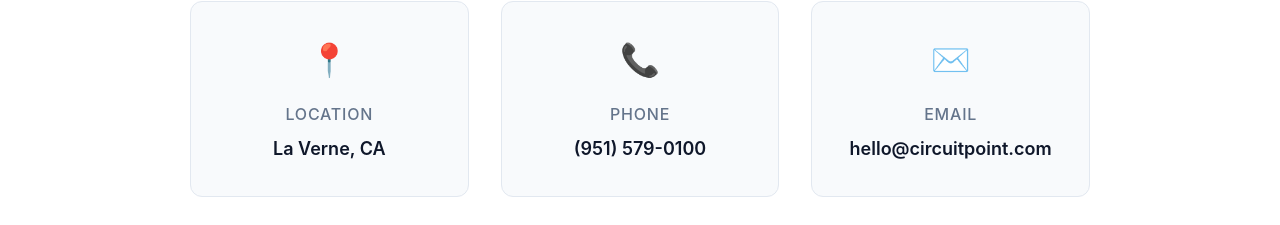
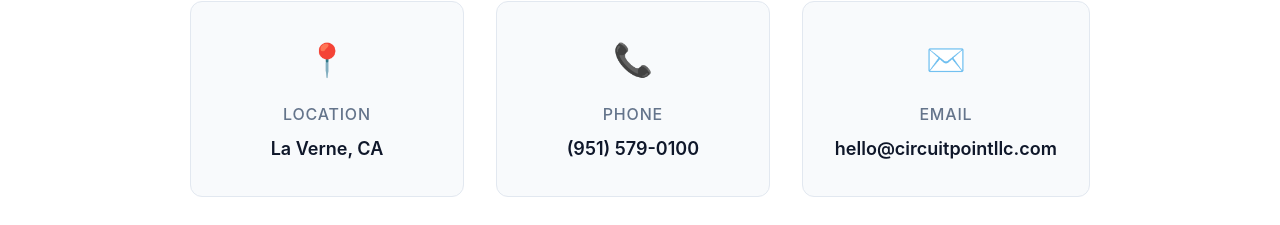
Before and after one commit to sawyervalin/circuitpoint, a plain HTML site: page index.html in a window 1280 px wide. Shown: the part 2750-2975 px from the top of the page. Drawn offline with Linux system fonts and the light colour scheme.

Commit message:
Update index.html

```diff
--- a/index.html
+++ b/index.html
@@ -1171,7 +1171,7 @@
                 <div class="contact-card">
                     <div class="contact-card-icon">✉️</div>
                     <h3>Email</h3>
-                    <p>hello@circuitpoint.com</p>
+                    <p>hello@circuitpointllc.com</p>
                 </div>
             </div>
 
```
